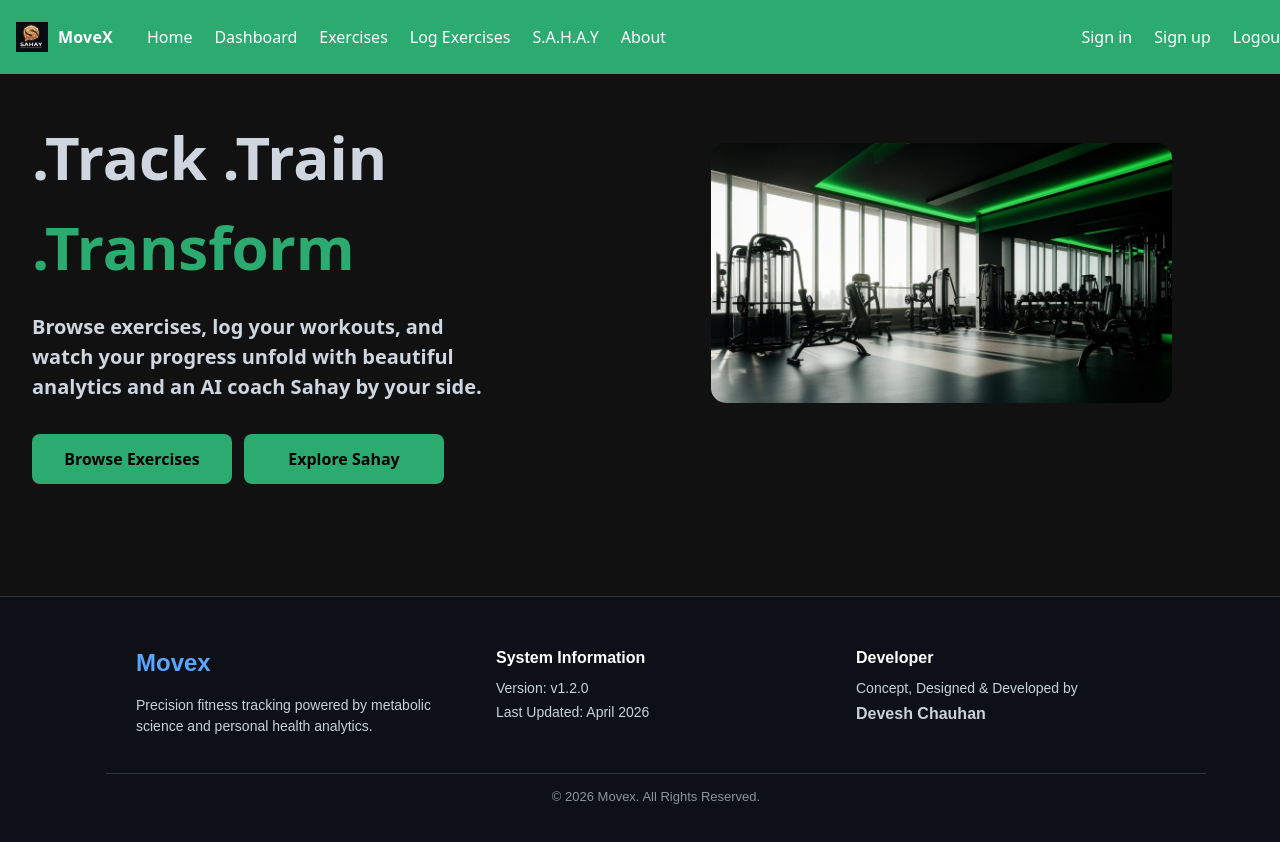
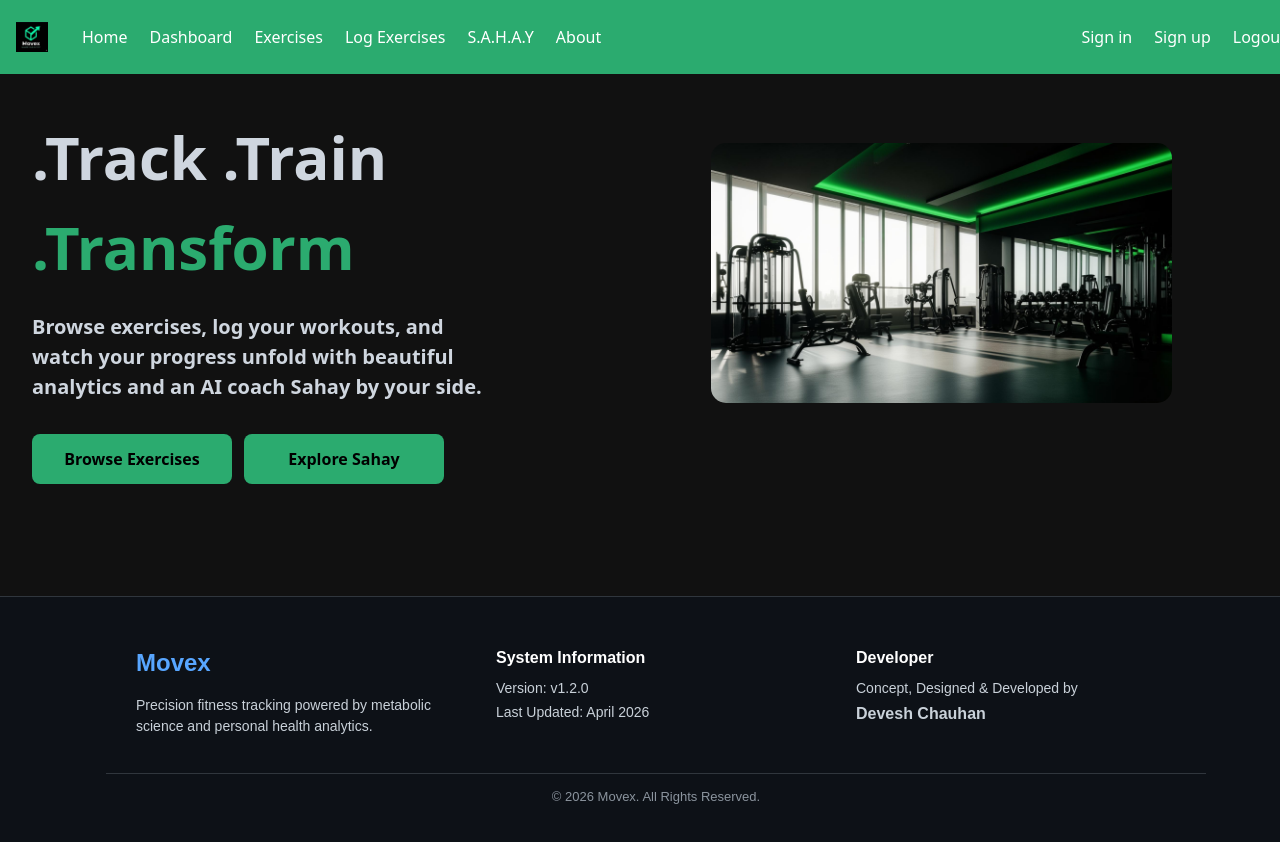
Before and after one commit to deveshchauhan1231-glitch/MoveX, a React (Vite) app in the folder Exercise/frontend/: page / in a window 1280 px wide. Shown: the top 842 px of the page. Built offline with nearby package versions, Linux system fonts and the light colour scheme; no server answers.

Commit message:
Update Navbar.jsx

```diff
--- a/Exercise/frontend/src/components/common/Navbar.jsx
+++ b/Exercise/frontend/src/components/common/Navbar.jsx
@@ -12,8 +12,8 @@ function Navbar() {
             <div className="nav-shell">
                 <div className="nav-left">
                     <Link to="/" className="brand-link" onClick={closeMenu}>
-                        <img src="/sh.png" alt="MoveX logo" className="brand-logo" />
-                        <span className="brand-name">MoveX</span>
+                        <img src="/Movex.png" alt="MoveX logo" className="brand-logo" />
+
                     </Link>
 
                     <ul className="items items-primary desktop-only">
```
